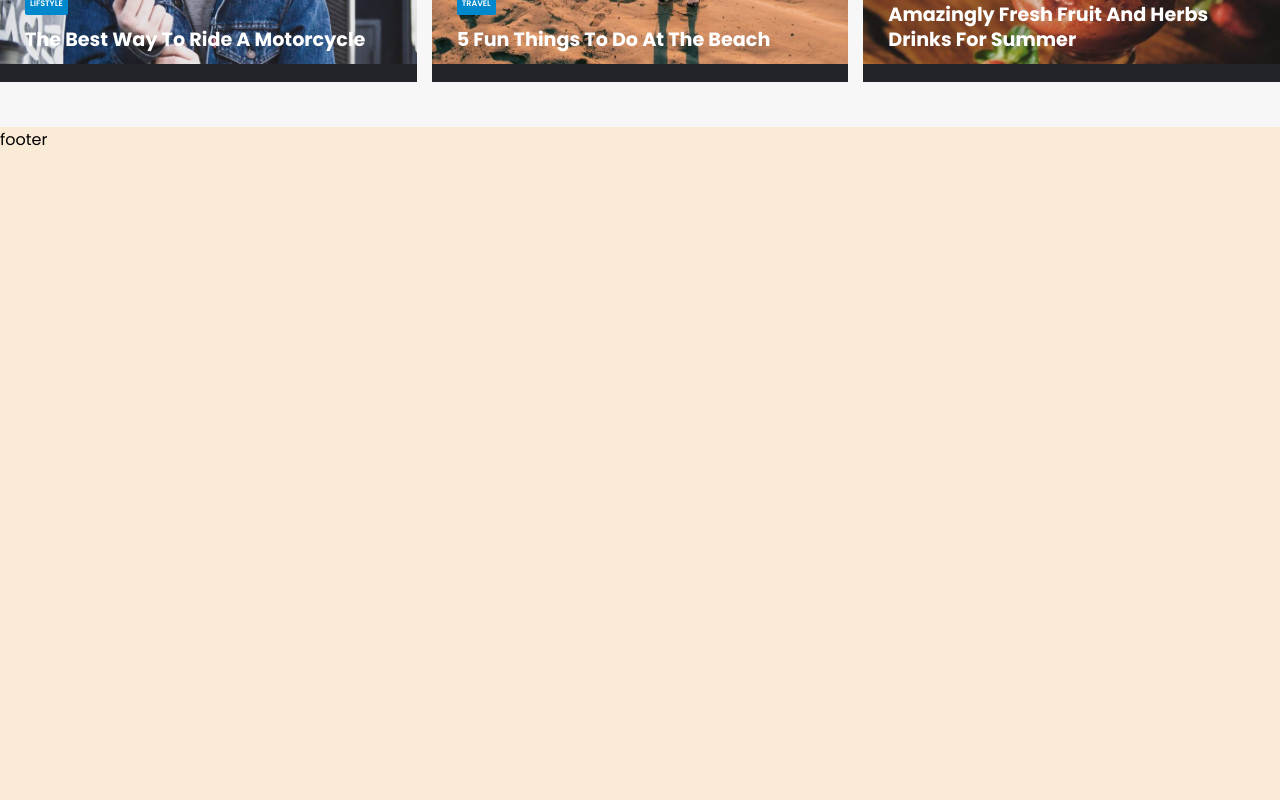
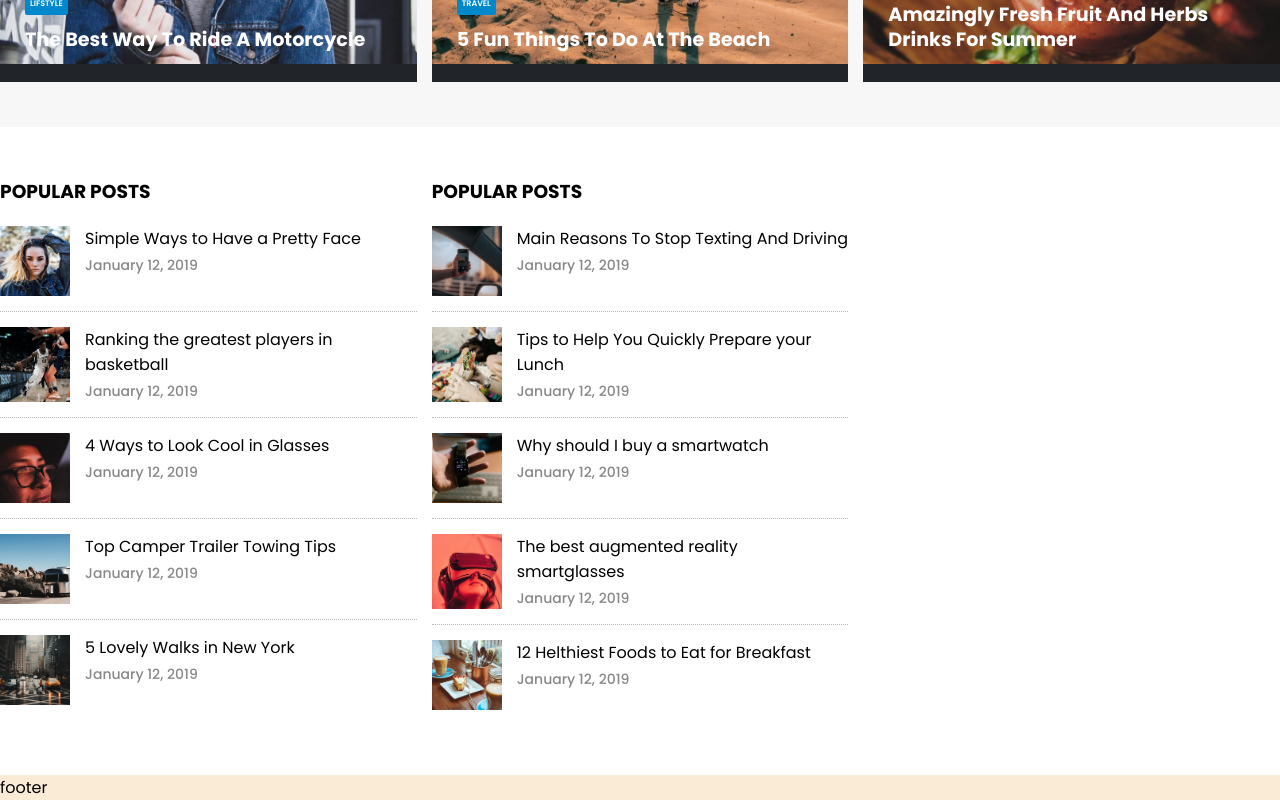
Before and after one commit to mauro-20/proj-html-vuejs, a Vue app: page / in a window 1280 px wide. Shown: the part 740-1540 px from the top of the page. Before the commit the page ends 892 px from the top, so only its background shows below. Built offline with nearby package versions, Linux system fonts and the light colour scheme.

Commit message:
add small thumb section

```diff
--- a/src/assets/style/common.scss
+++ b/src/assets/style/common.scss
@@ -1,7 +1,7 @@
 // variables
 @import './variables.scss';
 // font
-@import url('https://fonts.googleapis.com/css2?family=Poppins:ital,wght@0,200;0,300;0,400;0,600;0,700;0,800;0,900;1,400&display=swap');
+@import url('https://fonts.googleapis.com/css2?family=Poppins:ital,wght@0,200;0,300;0,400;0,500;0,600;0,700;0,800;0,900;1,400&display=swap');
 // fontawsome
 @import '~@fortawesome/fontawesome-free/css/all.css';
 
--- a/src/components/Main.vue
+++ b/src/components/Main.vue
@@ -1,16 +1,19 @@
 <template>
   <main>
     <Hero :posts="heroPosts"/>
+    <TopPosts :popular="popularPosts" :recent="recentPosts"/>
   </main>
 </template>
 
 <script>
 import Hero from './main/Hero.vue'
+import TopPosts from './main/TopPosts.vue'
 
 export default {
   name: 'Main',
   components: {
-    Hero
+    Hero,
+    TopPosts
   },
   data() {
     return {
@@ -51,6 +54,80 @@ export default {
           tag: 'recipes',
           content: 'Quisquam numquam aspernatur accusantium iusto blanditiis quis pariatur fugiat, eius vero perferendis!'
         }
+      ],
+      popularPosts: [
+        {
+          url: require('../assets/images/blog-55.jpg'),
+          title: 'Simple Ways to Have a Pretty Face',
+          tag: 'lifestyle',
+          content: 'Quisquam numquam aspernatur accusantium iusto blanditiis quis pariatur fugiat, eius vero perferendis!',
+          date: 'January 12, 2019'
+        },
+        {
+          url: require('../assets/images/blog-56.jpg'),
+          title: 'Ranking the greatest players in basketball',
+          tag: 'sport',
+          content: 'Quisquam numquam aspernatur accusantium iusto blanditiis quis pariatur fugiat, eius vero perferendis!',
+          date: 'January 12, 2019'
+        },
+        {
+          url: require('../assets/images/blog-57.jpg'),
+          title: '4 Ways to Look Cool in Glasses',
+          tag: 'photography',
+          content: 'Quisquam numquam aspernatur accusantium iusto blanditiis quis pariatur fugiat, eius vero perferendis!',
+          date: 'January 12, 2019'
+        },
+        {
+          url: require('../assets/images/blog-58.jpg'),
+          title: 'Top Camper Trailer Towing Tips',
+          tag: 'travel',
+          content: 'Quisquam numquam aspernatur accusantium iusto blanditiis quis pariatur fugiat, eius vero perferendis!',
+          date: 'January 12, 2019'
+        },
+        {
+          url: require('../assets/images/blog-59.jpg'),
+          title: '5 Lovely Walks in New York',
+          tag: 'travel',
+          content: 'Quisquam numquam aspernatur accusantium iusto blanditiis quis pariatur fugiat, eius vero perferendis!',
+          date: 'January 12, 2019'
+        }
+      ],
+      recentPosts: [
+        {
+          url: require('../assets/images/blog-65.jpg'),
+          title: 'Main Reasons To Stop Texting And Driving',
+          tag: 'lifestyle',
+          content: 'Quisquam numquam aspernatur accusantium iusto blanditiis quis pariatur fugiat, eius vero perferendis!',
+          date: 'January 12, 2019'
+        },
+        {
+          url: require('../assets/images/blog-66.jpg'),
+          title: 'Tips to Help You Quickly Prepare your Lunch',
+          tag: 'recipe',
+          content: 'Quisquam numquam aspernatur accusantium iusto blanditiis quis pariatur fugiat, eius vero perferendis!',
+          date: 'January 12, 2019'
+        },
+        {
+          url: require('../assets/images/blog-67.jpg'),
+          title: 'Why should I buy a smartwatch',
+          tag: 'tech',
+          content: 'Quisquam numquam aspernatur accusantium iusto blanditiis quis pariatur fugiat, eius vero perferendis!',
+          date: 'January 12, 2019'
+        },
+        {
+          url: require('../assets/images/blog-68.jpg'),
+          title: 'The best augmented reality smartglasses',
+          tag: 'tech',
+          content: 'Quisquam numquam aspernatur accusantium iusto blanditiis quis pariatur fugiat, eius vero perferendis!',
+          date: 'January 12, 2019'
+        },
+        {
+          url: require('../assets/images/blog-69.jpg'),
+          title: '12 Helthiest Foods to Eat for Breakfast',
+          tag: 'recipe',
+          content: 'Quisquam numquam aspernatur accusantium iusto blanditiis quis pariatur fugiat, eius vero perferendis!',
+          date: 'January 12, 2019'
+        }
       ]
     }
   }
--- a/src/components/main/Hero.vue
+++ b/src/components/main/Hero.vue
@@ -19,7 +19,7 @@ export default {
     HeroCard,
   },
   props: {
-    posts: Object
+    posts: Array
   }
 };
 </script>
--- /dev/null
+++ b/src/components/main/SmallThumb.vue
@@ -0,0 +1,59 @@
+<template>
+  <div class="small-thumb">
+    <h3 class="title">popular posts</h3>
+    <ul>
+      <li v-for="(post, index) in posts" :key="index" class="post">
+        <img :src="post.url">
+        <div class="post-text">
+          <div class="post-title">{{post.title}}</div>
+          <div class="date">{{post.date}}</div>
+        </div>
+      </li>
+    </ul>
+
+  </div>
+</template>
+
+<script>
+export default {
+  name: 'SmallThumb',
+  props: {
+    title: String,
+    posts: Array
+  }
+}
+</script>
+
+<style lang="scss" scoped>
+  @import '../../assets/style/variables';
+
+  .title{
+    text-transform: uppercase;
+    margin-bottom: 5px;
+  }
+
+  .post{
+    display: flex;
+    padding: 15px 0;
+    border-bottom: 1px dotted $text-light-200;
+
+    &:last-child{
+      border: none;
+    }
+    img{
+      width: 70px;
+      margin-right: 15px;
+    }
+    .post-title{
+      font-size: 16px;
+      margin-bottom: 4px;
+    }
+    .date{
+      font-size: 14px;
+      font-weight: 500;
+      color: $text-light-300;
+    }
+
+  }
+
+</style>
--- /dev/null
+++ b/src/components/main/TopPosts.vue
@@ -0,0 +1,53 @@
+<template>
+  <section class="top-posts">
+    <div class="container">
+      <div class="col">
+        <SmallThumb title="popular posts" :posts="popular"/>
+      </div>
+      <div class="col">
+        <SmallThumb title="recent posts" :posts="recent"/>
+      </div>
+      <div class="col">
+
+      </div>
+    </div>
+  </section>
+</template>
+
+<script>
+  import SmallThumb from './SmallThumb.vue'
+
+  export default {
+    name: 'TopPosts',
+    components: {
+      SmallThumb
+    },
+    props: {
+      popular: Array,
+      recent: Array
+    }
+  }
+</script>
+
+<style lang="scss" scoped>
+  @import '../../assets/style/variables';
+
+  .top-posts{
+    background-color: $bg-light-100;
+
+    .container{
+      display: flex;
+      padding: 50px 0;
+
+      .col{
+        width: calc((100% - 30px) / 3);
+        margin-right: 15px;
+
+        &:nth-child(3n){
+          margin-right: 0;
+        }
+      }
+    }
+  }
+
+</style>
```
Also changed, not shown: src/assets/images/blog-66 (1).jpg, src/assets/images/blog-66.jpg.
